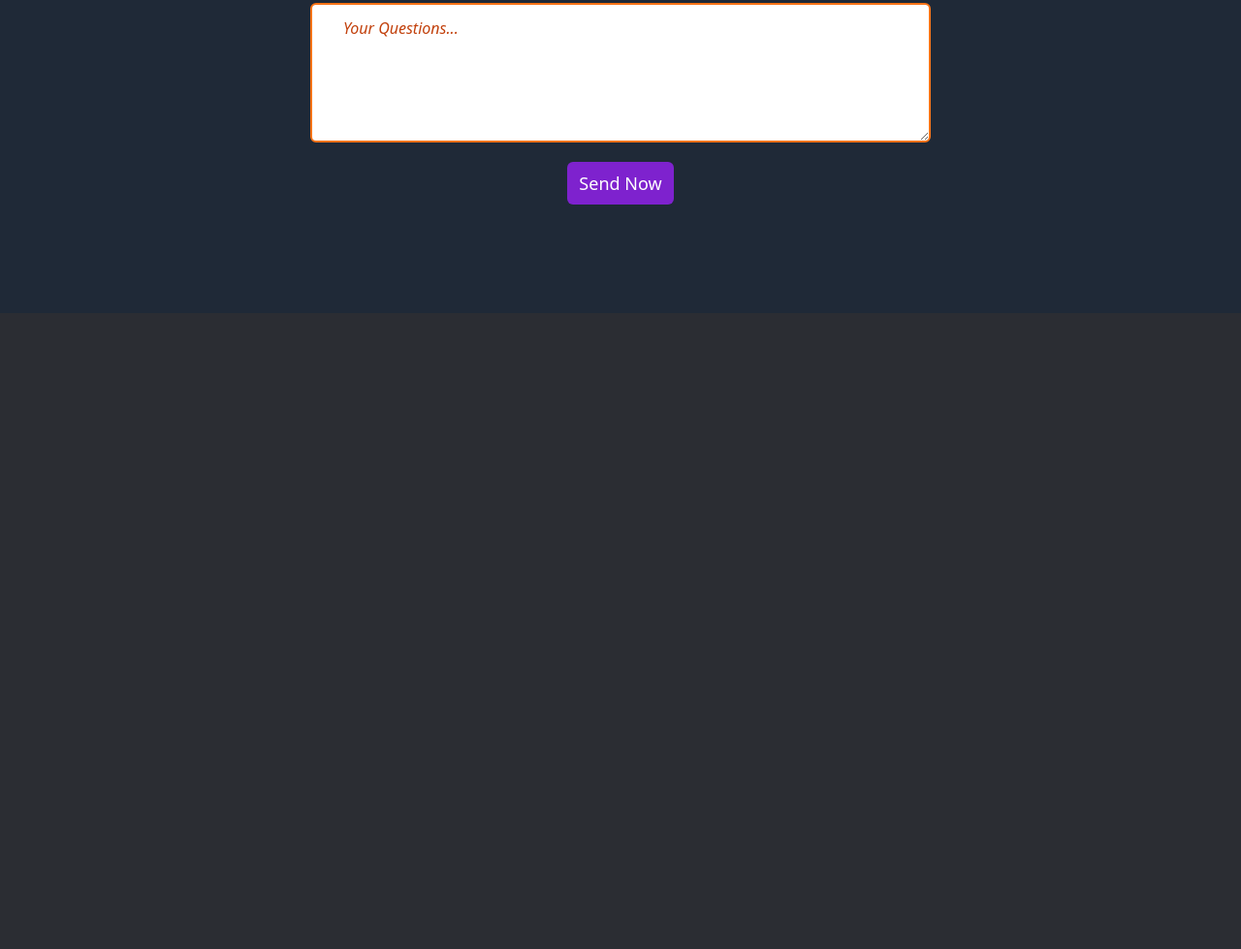
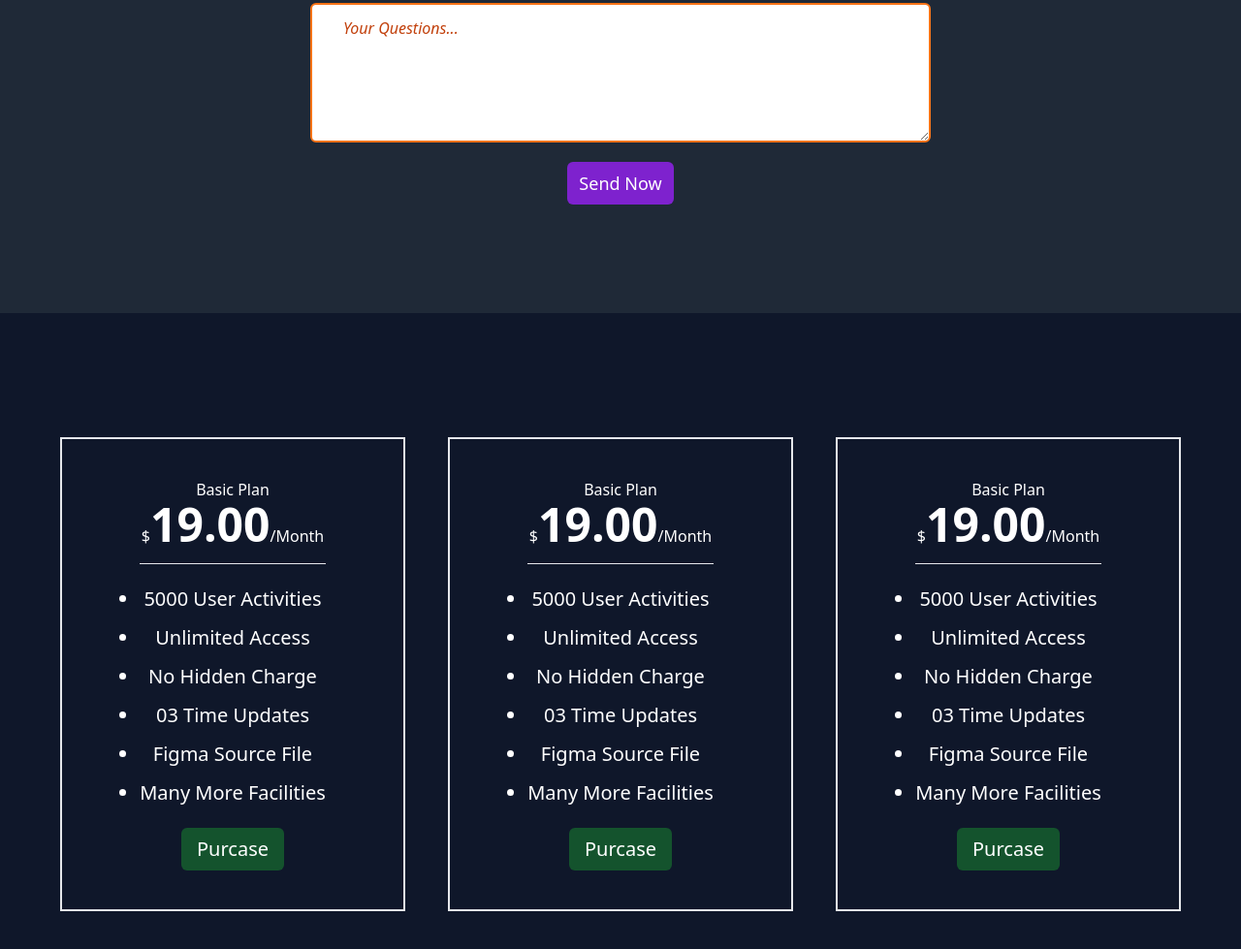
Before and after one commit to tanjimshihab/Tailwind-project, a website built with Vite: page index.html in a window 1280 px wide. Shown: the part 2449-3428 px from the top of the page at 97% size. Before the commit the page ends 2772 px from the top, so only its background shows below. Built offline with nearby package versions, Linux system fonts and the light colour scheme.

Commit message:
card-sec

```diff
--- a/index.html
+++ b/index.html
@@ -141,7 +141,7 @@
                    </div>
                </div>
             </section>
-     </main>
+
 
      <section class="py-28 bg-[#1F2937]">
       <div>
@@ -153,5 +153,55 @@
           <button class="mx-auto block mt-5 text-white text-md sm:text-lg rounded-md bg-purple-700 px-3 py-2 hover:bg-purple-900 transition">Send Now</button>
       </div>
     </section>
+
+      <section class="py-32 bg-slate-900">
+             <div class="sm:flex justify-around container w-full lg:w-[1200px] mx-auto text-white text-center">
+                 <div class="border-2 px-20 py-10 mb-10 sm:m-0">
+                     <h5>Basic Plan</h5>
+                     <h2>$<span class="text-xl sm:text-2xl md:text-5xl font-bold">19.00</span>/Month</h2>
+                     <hr class="my-4">
+                     <ul class="list-disc leading-10 text-xl">
+                        <li>5000 User Activities</li>
+                        <li>Unlimited Access</li>
+                        <li>No Hidden Charge</li>
+                        <li>03 Time Updates</li>
+                        <li>Figma Source File</li>
+                        <li>Many More Facilities</li>
+                        <button class="bg-green-900 px-4 py-2 text-xl rounded-md mt-4 hover:bg-green-950 transition">Purcase</button>
+                     </ul>
+                 </div>
+                 <div class="border-2 px-20 py-10 mb-10 sm:m-0">
+                  <h5>Basic Plan</h5>
+                  <h2>$<span class="text-xl sm:text-2xl md:text-5xl font-bold">19.00</span>/Month</h2>
+                  <hr class="my-4">
+                  <ul class="list-disc leading-10 text-xl">
+                     <li>5000 User Activities</li>
+                     <li>Unlimited Access</li>
+                     <li>No Hidden Charge</li>
+                     <li>03 Time Updates</li>
+                     <li>Figma Source File</li>
+                     <li>Many More Facilities</li>
+                     <button class="bg-green-900 px-4 py-2 text-xl rounded-md mt-4 hover:bg-green-950 transition">Purcase</button>
+                  </ul>
+              </div>
+              <div class="border-2 px-20 py-10">
+               <h5>Basic Plan</h5>
+               <h2>$<span class="text-xl sm:text-2xl md:text-5xl font-bold">19.00</span>/Month</h2>
+               <hr class="my-4">
+               <ul class="list-disc leading-10 text-xl">
+                  <li>5000 User Activities</li>
+                  <li>Unlimited Access</li>
+                  <li>No Hidden Charge</li>
+                  <li>03 Time Updates</li>
+                  <li>Figma Source File</li>
+                  <li>Many More Facilities</li>
+                  <button class="bg-green-900 px-4 py-2 text-xl rounded-md mt-4 hover:bg-green-950 transition">Purcase</button>
+               </ul>
+           </div>
+             </div>
+      </section>
+
+     </main>
+
 </body>
 </html>
```
Lines whose indentation alone changed are shown as unchanged.
